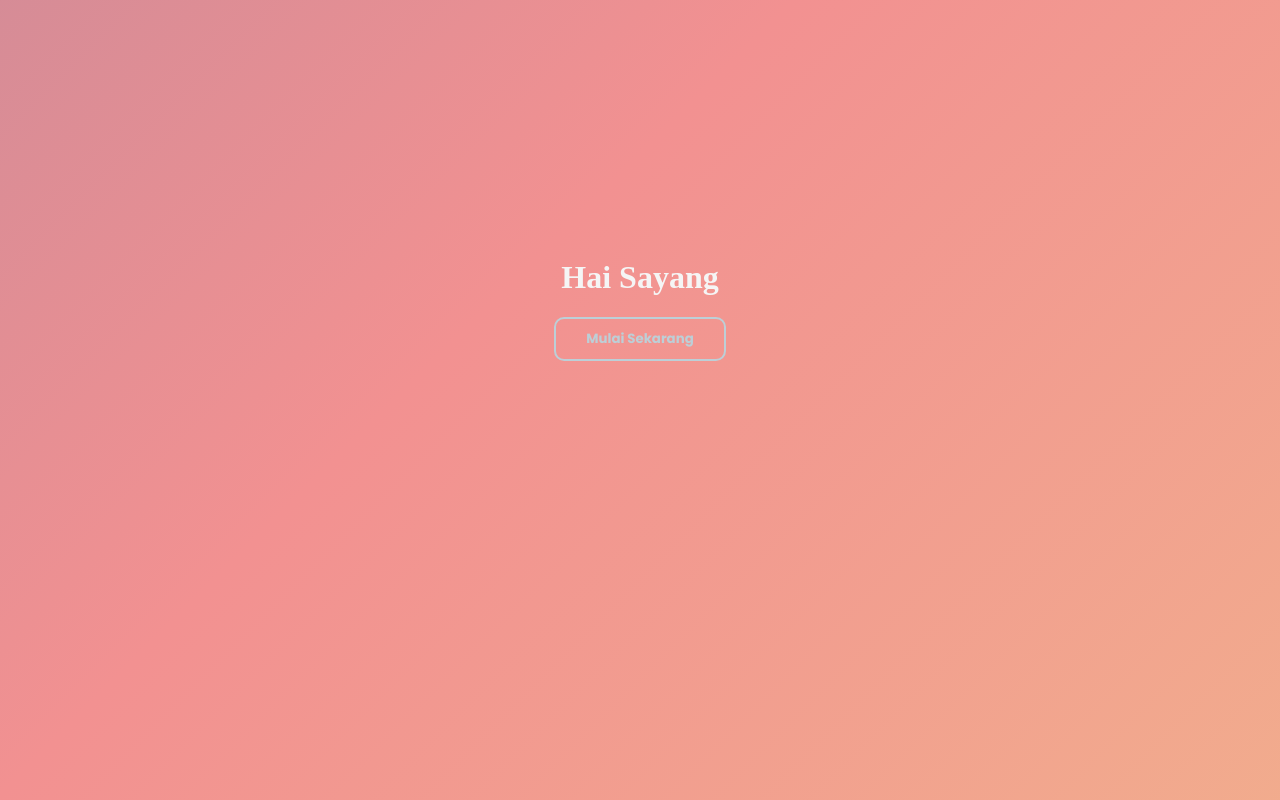
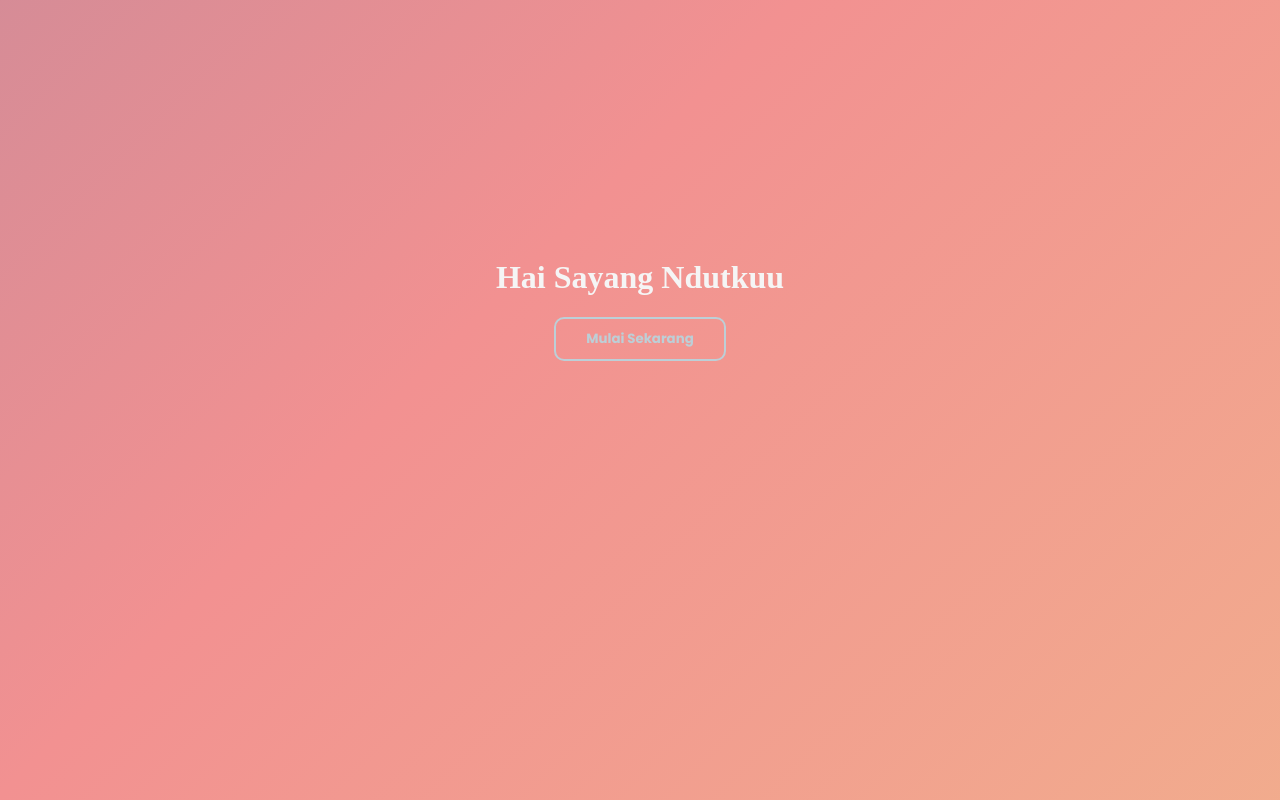
Before and after one commit to arieprh/syifaku, a plain HTML site: page index.html in a window 1280 px wide. Drawn offline with nearby package versions, Linux system fonts and the light colour scheme.

Commit message:
Update index.html

```diff
--- a/index.html
+++ b/index.html
@@ -18,7 +18,7 @@
 
 <body>
   <div class="kontener2" id="kontener2">
-    <h1>Hai Sayang</h1>
+    <h1>Hai Sayang Ndutkuu</h1>
     <button class="tombol" id="tombol">Mulai Sekarang</button>
   </div>
 
```
